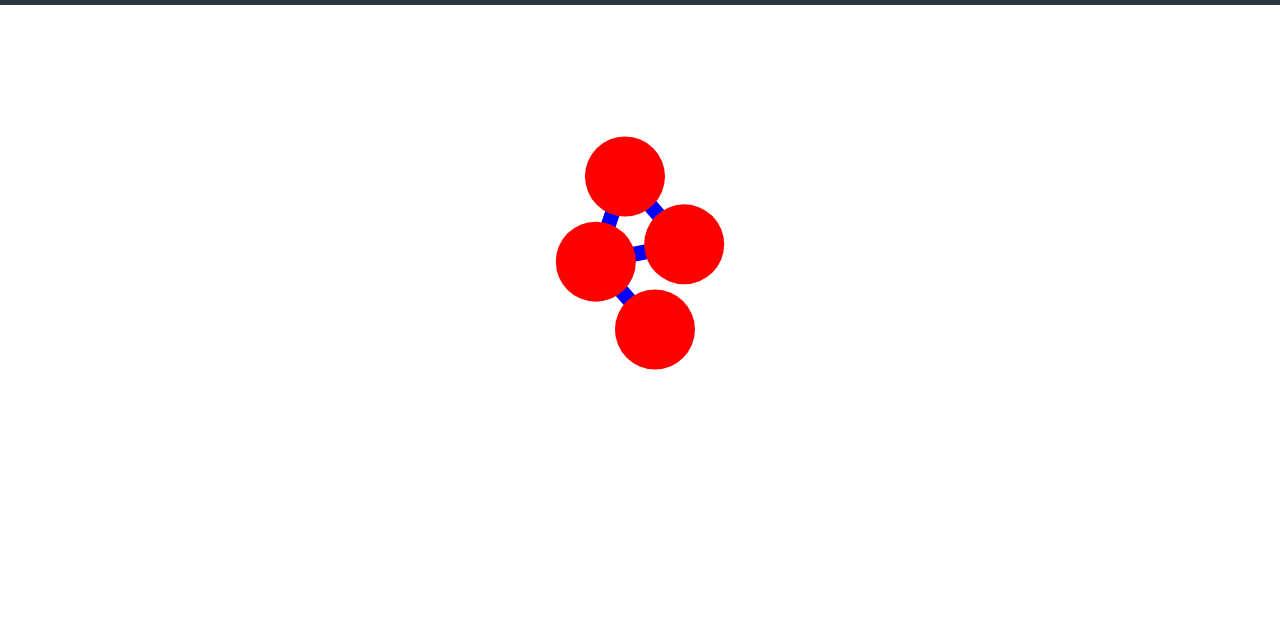
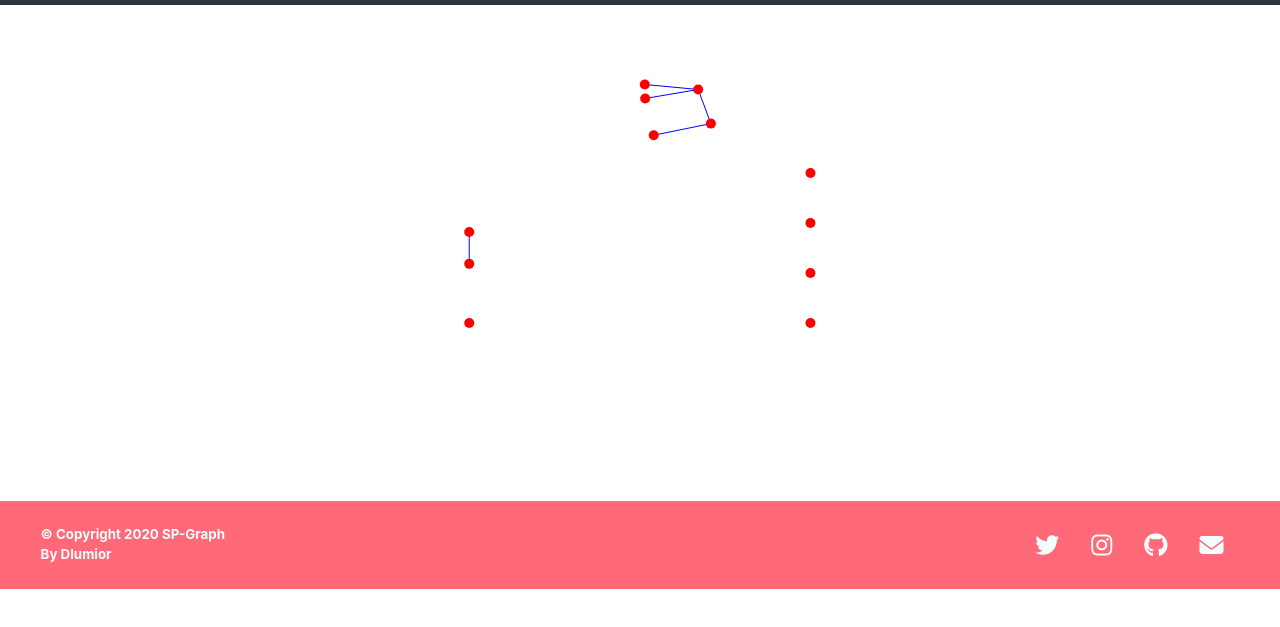
Before and after one commit to Dlumior/SP-Graph, a plain HTML site: page sp_graphApp.html in a window 1280 px wide. Shown: the part 51-678 px from the top of the page. Drawn offline with nearby package versions, Linux system fonts and the light colour scheme.

Commit message:
Cursos alineados (INCOMPLETO)

```diff
--- a/css/sp_graphApp.css
+++ b/css/sp_graphApp.css
@@ -1,6 +1,6 @@
 .links line {
   stroke: blue;
-  stroke-width: 15;
+  /*stroke-width: 15;*/
 }
 
 .nodes circle {
--- a/js/sp_graphApp.js
+++ b/js/sp_graphApp.js
@@ -19,57 +19,132 @@ function changeSize() {
   return sizeAux;
 }
 
-console.log(changeSize());
-
 var width = changeSize()[0];
 var height = changeSize()[1];
 
 svg.attr("height",height);
 svg.attr("width",width);
 
-console.log(width);
-console.log(height);
+var r = 5;
 
-var r = 40;
+var ciclos = 2;
+var countCiclos = [];
+for (let index = 0; index < ciclos; index++) {
+  countCiclos.push(20);
+}
+var distMin = width/(ciclos+1);
 
 var graph = {
   "nodes": [{
-      "id": "A",
-      "group": 1
+      "id": "1MAT04",
+      "nombre": "Álgebra matricial y geometría analítica",
+      "creditos": 4.5,
+      "requisitos": [],
+      "ciclo": 1
     },
     {
-      "id": "B",
-      "group": 1
+      "id": "1MAT05",
+      "nombre": "Fundamentos del cálculo",
+      "creditos": 4.5,
+      "requisitos": [],
+      "ciclo": 1
     },
     {
-      "id": "C",
-      "group": 3
+      "id": "1FIS01",
+      "nombre": "Fundamentos de física",
+      "creditos": 3.5,
+      "requisitos": [],
+      "ciclo": 1
     },
     {
-      "id": "D",
-      "group": 4
+      "id": "1QUI01",
+      "nombre": "Química 1",
+      "creditos": 3.5,
+      "requisitos": [],
+      "ciclo": 1
+    },
+    {
+      "id": "1QUI02",
+      "nombre": "Química 1",
+      "creditos": 0.75,
+      "requisitos": ["1QUI01"],
+      "ciclo": 1
+    },
+    {
+      "id": "1LIN15",
+      "nombre": "Comunicación académica",
+      "creditos": 3.0,
+      "requisitos": [],
+      "ciclo": 1
+    },
+    {
+      "id": "1MAT06",
+      "nombre": "Cálculo diferencial",
+      "creditos": 4.5,
+      "requisitos": ["1MAT05", "1MAT04"],
+      "ciclo": 2
+    },
+    {
+      "id": "1FIS02",
+      "nombre": "Física 1",
+      "creditos": 4.5,
+      "requisitos": ["1MAT06", "1FIS01", "1FIS03"],
+      "ciclo": 2
+    },
+    {
+      "id": "1FIS03",
+      "nombre": "Laboratorio de física 1",
+      "creditos": 0.5,
+      "requisitos": ["1FIS02"],
+      "ciclo": 2
+    },
+    {
+      "id": "ING02",
+      "nombre": "Dibujo en ingeniería",
+      "creditos": 4.5,
+      "requisitos": ["1MAT04"],
+      "ciclo": 2
+    },
+    {
+      "id": "1LIN16",
+      "nombre": "Trabajo académico",
+      "creditos": 3.0,
+      "requisitos": ["1LIN15"],
+      "ciclo": 2
+    },
+    {
+      "id": "1FIL01",
+      "nombre": "Ciencia y filosofía",
+      "creditos": 3,
+      "requisitos": [],
+      "ciclo": 2
     }
   ],
   "links": [{
-      "source": "A",
-      "target": "C",
+      "source": "1QUI01",
+      "target": "1QUI02",
       "value": 1
     },
     {
-      "source": "B",
-      "target": "C",
+      "source": "1MAT06",
+      "target": "1MAT05",
       "value": 3
     },
     {
-      "source": "C",
-      "target": "D",
+      "source": "1MAT06",
+      "target": "1MAT04",
       "value": 2
     },
     {
-      "source": "D",
-      "target": "A",
+      "source": "1FIS02",
+      "target": "1MAT06",
       "value": 1
-    }
+    },
+    {
+      "source": "1FIS02",
+      "target": "1FIS01",
+      "value": 2
+    },
   ]
 }
 
@@ -116,13 +191,22 @@ node.append("title")
 
 var simulation = d3.forceSimulation()
   .force("link", d3.forceLink().id((d) => d.id))
-  .force("charge", d3.forceManyBody())
-  .force("collide", d3.forceCollide(r + 5))
-  .force("center", d3.forceCenter(width / 2, height / 2))
+  /*.force("charge", d3.forceManyBody())*/
+  .force("collide", d3.forceCollide(r + 2))
+  /*.force("center", d3.forceCenter(width / 2, height / 2))*/
   .on("tick", ticked);
 
   simulation
   .nodes(graph.nodes)
+  .force("x", d3.forceX( function(d){
+    console.log(d.nombre + ": "+ d.ciclo+"["+distMin*d.ciclo+"]");
+    return distMin*d.ciclo;
+  }))
+  .force("y", d3.forceY( function(d){
+    var aux = countCiclos[d.ciclo-1];
+    countCiclos[d.ciclo-1] += 50;
+    return aux;
+  }));
   simulation
   .force("link")
   .links(graph.links);
--- a/sp_graphApp.html
+++ b/sp_graphApp.html
@@ -53,6 +53,32 @@
         </div>
     </section>
 
+    <section id="contact-me">
+        <div class="row align-items-center justify-content-md-between py-4 delimiter-top m-0">
+            <div class="col-md-6">
+                <div class="copyright text-sm font-weight-bold text-center text-md-left">
+                    <p class="contact-me-p">© Copyright 2020 SP-Graph <br> By Dlumior</p>
+                </div>
+            </div>
+            <div class="col-md-6">
+                <ul class="nav justify-content-center justify-content-md-end mt-3 mt-md-0">
+                    <li class="nav-item">
+                        <a class="fab fa-twitter nav-link footer-icons" href="https://twitter.com/_blue_shrimp_"></a>
+                    </li>
+                    <li class="nav-item">
+                        <a class="fab fa-instagram nav-link footer-icons" href="https://www.instagram.com/dlumior/"></a>
+                    </li>
+                    <li class="nav-item">
+                        <a class="fab fa-github nav-link footer-icons" href="https://github.com/Dlumior"></a>
+                    </li>
+                    <li class="nav-item">
+                        <a class="fas fa-envelope nav-link footer-icons" href="mailto:ld_ramirez27@outlook.com"></a>
+                    </li>
+                </ul>
+            </div>
+        </div>
+    </section>
+
 
     <!--Scripts-->
     <!--Bootstrap scripts-->
```
Also changed, not shown: index.html (+3 -0 lines).
